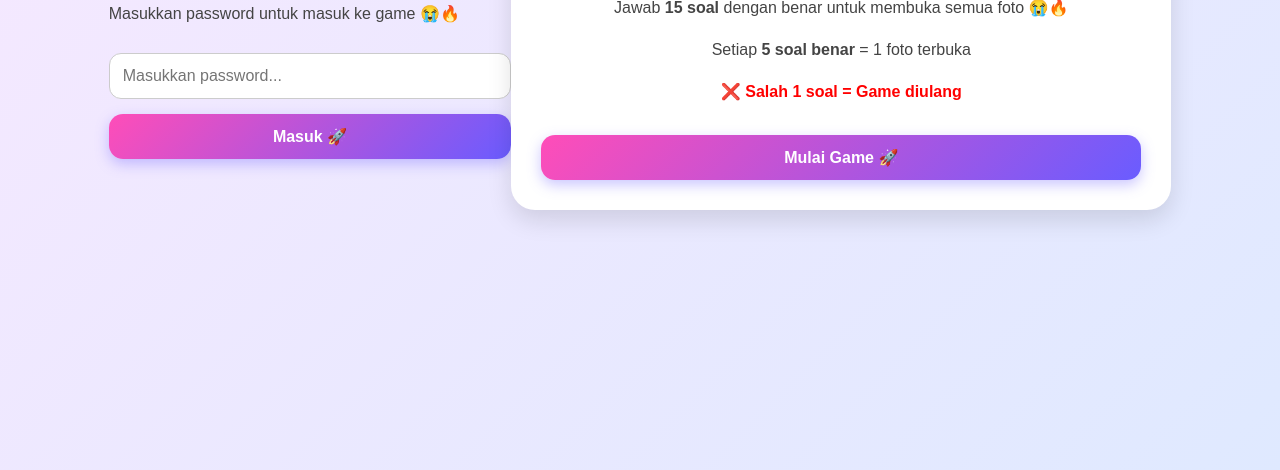
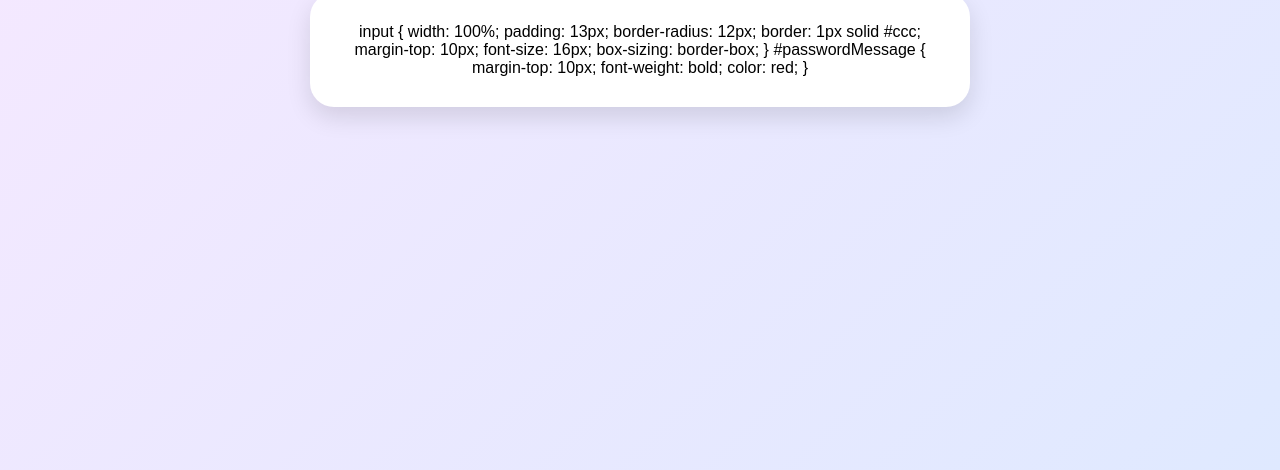
Before and after one commit to baharudin-123/Tebaknama, a plain HTML site: page index.html in a window 1280 px wide. Shown: the part 370-840 px from the top of the page. Drawn offline with Linux system fonts and the light colour scheme.

Commit message:
Update index.html

```diff
--- a/index.html
+++ b/index.html
@@ -1,19 +1,5 @@
 <!DOCTYPE html>
 <html lang="id">
-<div id="startScreen">
-  <h1>🔐 Open The Secret Photo</h1>
-  <p>Masukkan password untuk masuk ke game 😭🔥</p>
-
-  <input
-    type="password"
-    id="passwordInput"
-    placeholder="Masukkan password..."
-  />
-
-  <button onclick="checkPassword()">Masuk 🚀</button>
-
-  <p id="passwordMessage"></p>
-</div>
 
 <head>
   <meta charset="UTF-8">
@@ -27,18 +13,21 @@
 
   <!-- START SCREEN -->
   <div id="startScreen">
-    <h1>🔐 Open The Secret Photo</h1>
-    <p>
-      Jawab <b>15 soal</b> dengan benar untuk membuka semua foto 😭🔥
-    </p>
-    <p>
-      Setiap <b>5 soal benar</b> = 1 foto terbuka
-    </p>
-    <p class="warning">
-      ❌ Salah 1 soal = Game diulang
-    </p>
+    input {
+  width: 100%;
+  padding: 13px;
+  border-radius: 12px;
+  border: 1px solid #ccc;
+  margin-top: 10px;
+  font-size: 16px;
+  box-sizing: border-box;
+}
 
-    <button onclick="startGame()">Mulai Game 🚀</button>
+#passwordMessage {
+  margin-top: 10px;
+  font-weight: bold;
+  color: red;
+}
   </div>
 
   <!-- GAME SCREEN -->
```
